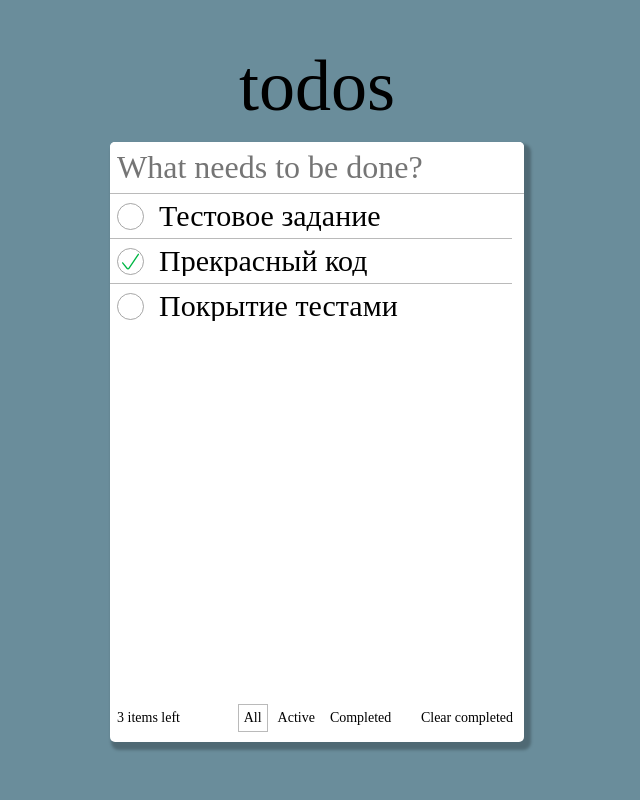
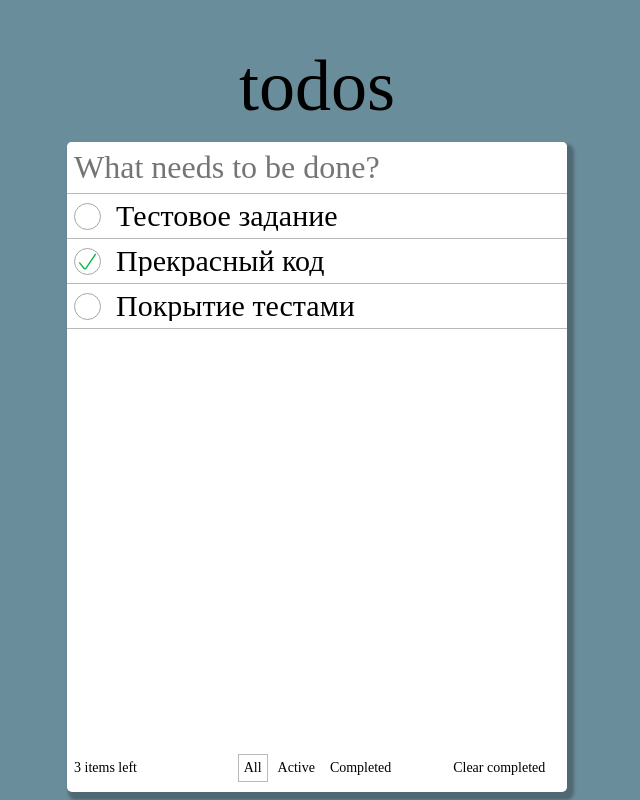
Before and after one commit to Avatarius/todo_2, a React app: page / in a window 1280 px wide. Shown: the whole page, without its empty margins (323-963 px from the left). Built offline with nearby package versions, Linux system fonts and the light colour scheme.

Commit message:
scrollbar

```diff
--- a/package.json
+++ b/package.json
@@ -37,7 +37,6 @@
   "dependencies": {
     "@gsap/react": "^2.1.1",
     "clsx": "^2.1.1",
-    "gsap": "^3.12.5",
     "react": "^18.3.1",
     "react-dom": "^18.3.1"
   }
--- a/src/components/buttonCheckmark/buttonCheckmark.module.scss
+++ b/src/components/buttonCheckmark/buttonCheckmark.module.scss
@@ -1,4 +1,4 @@
-@import '../../styles/mixins/button.scss';
+@import "../../styles/mixins/button.scss";
 .button {
   @include button;
   inline-size: 27px;
@@ -10,8 +10,18 @@
   align-items: center;
 }
 
+.button:hover .svg:not(.svg_completed) {
+  opacity: 0.5;
+}
 
 .svg {
   padding: 2px;
+  opacity: 0;
+  transition: opacity 0.25s ease-in-out, color 0.25s ease-in-out;
+  color: rgba(0 0 0 / 0.4);
+}
+
+.svg_completed {
+  opacity: 1;
   color: #00b745;
 }
--- a/src/components/buttonCheckmark/buttonCheckmark.tsx
+++ b/src/components/buttonCheckmark/buttonCheckmark.tsx
@@ -1,8 +1,6 @@
 import clsx from "clsx";
 import styles from "./buttonCheckmark.module.scss";
 import gsap from "gsap";
-import { useGSAP } from "@gsap/react";
-import { useRef } from "react";
 
 interface IButtonCheckmarkProps {
   isComplated: boolean;
@@ -10,44 +8,21 @@ interface IButtonCheckmarkProps {
 }
 
 function ButtonCheckmark(props: IButtonCheckmarkProps) {
-  gsap.registerPlugin(useGSAP);
   const { isComplated, onClick } = props;
-  const btnRef = useRef<HTMLButtonElement | null>(null);
-  const svgRef = useRef<SVGSVGElement | null>(null);
-  const { contextSafe } = useGSAP(
-    () => {
-      gsap.set(svgRef.current, { autoAlpha: isComplated ? 1 : 0, color: isComplated ?  '#00b745' : 'rgba(0 0 0 / 0.4)'});
-    },
-    { scope: btnRef }
-  );
 
-  const handleHover = contextSafe((isHovered: boolean) => {
-    if (isComplated) return;
-    gsap.to(svgRef.current, { autoAlpha: isHovered ? 0.5 : 0, duration: 0.1 });
-  });
-
-  const handleClick = contextSafe(() => {
-    onClick();
-    gsap.to(svgRef.current, {autoAlpha: isComplated ? 0 : 1, color: isComplated ? 'rgba(0 0 0 / 0.4)' : '#00b745', duration: 0.2});
-
-  });
 
 
   return (
     <button
       type="button"
       className={styles.button}
-      onClick={handleClick}
-      onMouseEnter={() => handleHover(true)}
-      onMouseLeave={() => handleHover(false)}
-      ref={btnRef}
+      onClick={onClick}
     >
       <svg
         xmlns="http://www.w3.org/2000/svg"
         viewBox="0 0 32 32"
-        className={clsx(styles.svg)}
+        className={clsx(styles.svg, isComplated && styles.svg_completed)}
         fill="currentColor"
-        ref={svgRef}
       >
         <path d="M12.16 28a3 3 0 0 1-2.35-1.13l-6.59-8.25a1 1 0 0 1 1.56-1.24l6.59 8.24a1 1 0 0 0 1.63-.06L27.17 4.44a1 1 0 1 1 1.66 1.12L14.67 26.67A3 3 0 0 1 12.29 28Z" />
       </svg>
--- a/src/components/input/input.module.scss
+++ b/src/components/input/input.module.scss
@@ -4,6 +4,7 @@
 }
 
 .input {
+  inline-size: 100%;
   display: block;
   box-sizing: border-box;
   border: none;
--- a/src/components/list/list.module.scss
+++ b/src/components/list/list.module.scss
@@ -2,10 +2,20 @@
   display: flex;
   flex-direction: column;
   font-size: 30px;
+  min-inline-size: 500px;
   max-inline-size: 402px;
-  min-block-size: 500px;
+  block-size: 550px;
+  overflow-y: auto;
 }
 
+.list::-webkit-scrollbar {
+  inline-size: 6px;
+  margin-left: 31px;
+}
+
+.list::-webkit-scrollbar-thumb {
+  background-color: rgb(82, 82, 82);
+}
 
 .item {
   padding: 7px;
@@ -16,6 +26,7 @@
   padding-inline-end: 35px;
   min-inline-size: 0;
   position: relative;
+  border-block-end: 1px solid var(--border-color, #77777780);
 }
 
 .item:hover button[data-remove-button] {
@@ -27,7 +38,3 @@
   white-space: nowrap;
   overflow: hidden;
 }
-
-.item + .item {
-  border-block-start: 1px solid var(--border-color, #77777780);
-}
```
Also changed, not shown: 1 other file (tests, documents, lock files or other folders).
